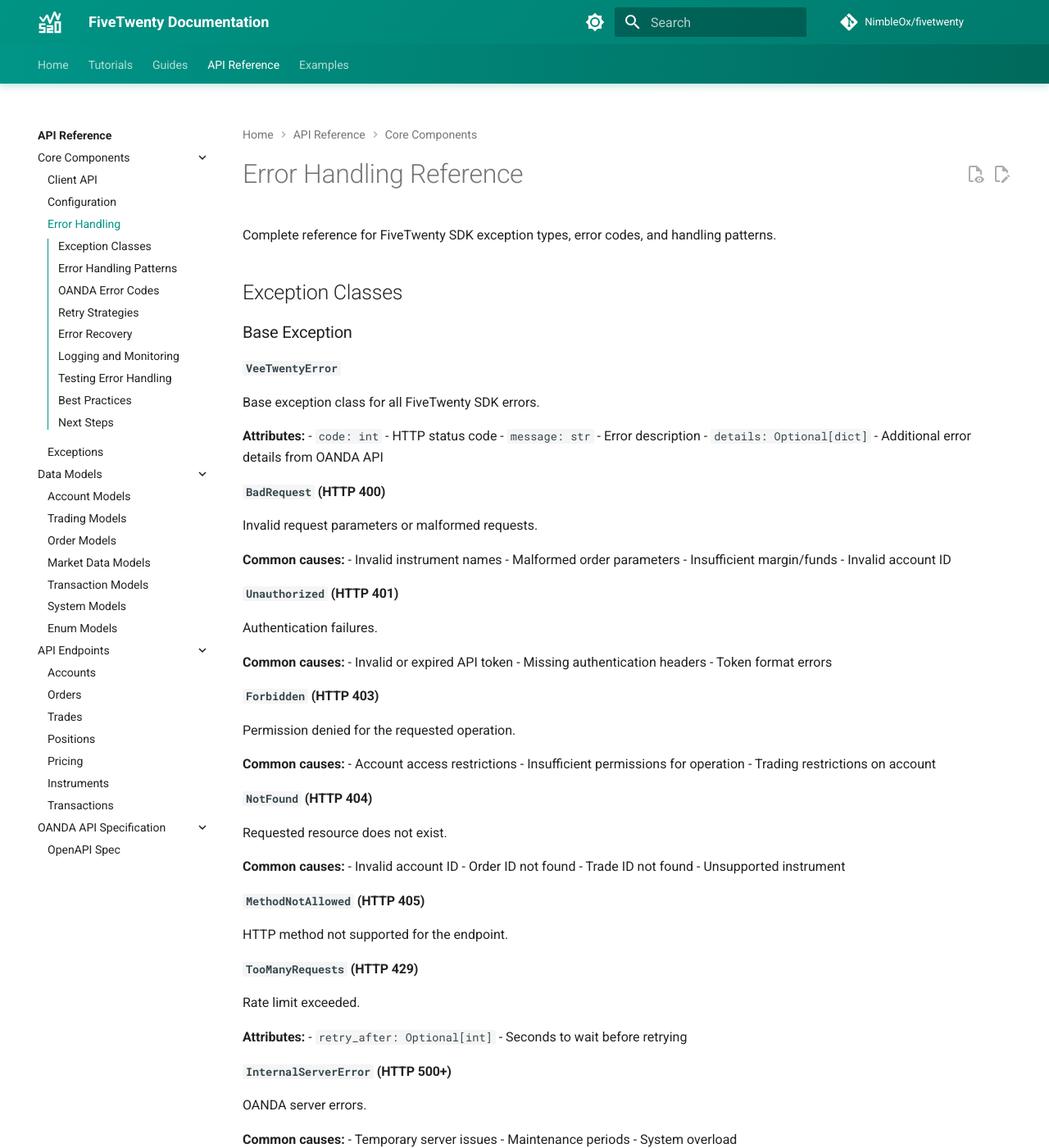
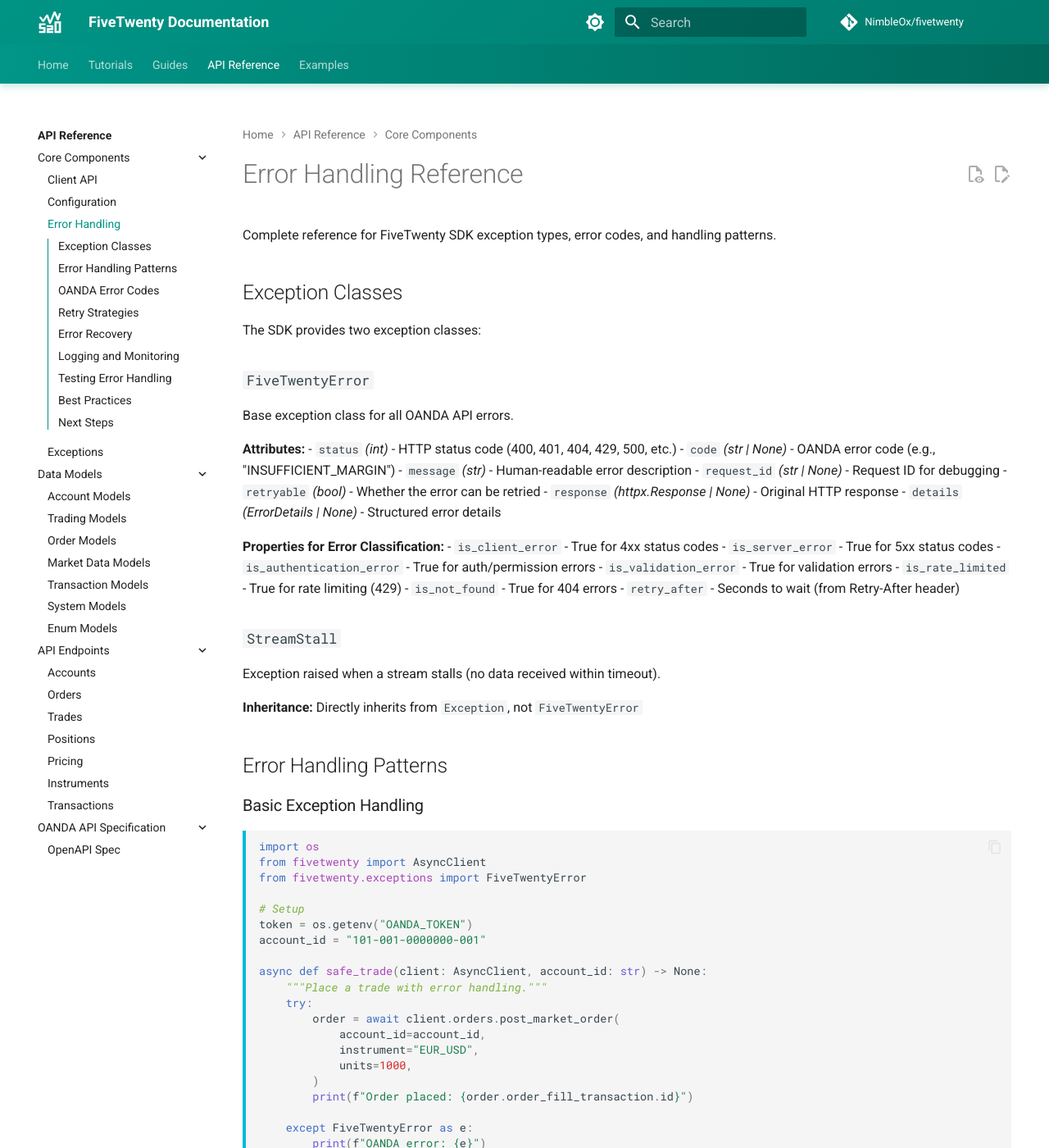
Before and after one commit to NimbleOx/fivetwenty, an MkDocs documentation site: the page built from docs/api-reference/error-handling.md, in a window 1280 px wide and 1400 px high. Shown: the whole window at 82% size. Built offline with MkDocs 1.6.1 and Material for MkDocs 9.7.7, drawn with Linux system fonts in a browser that asks for light colours; comment, search, counter and statistics services are not loaded; some of the changed text lies outside the part shown.

Commit message:
Validate and fix error-handling.md API reference documentation

````diff
--- a/docs/api-reference/error-handling.md
+++ b/docs/api-reference/error-handling.md
@@ -4,80 +4,40 @@
 
 ## Exception Classes
 
-### Base Exception
+The SDK provides two exception classes:
 
-#### `VeeTwentyError`
+### `FiveTwentyError`
 
-Base exception class for all FiveTwenty SDK errors.
+Base exception class for all OANDA API errors.
 
 **Attributes:**
-- `code: int` - HTTP status code
-- `message: str` - Error description
-- `details: Optional[dict]` - Additional error details from OANDA API
+- `status` *(int)* - HTTP status code (400, 401, 404, 429, 500, etc.)
+- `code` *(str | None)* - OANDA error code (e.g., "INSUFFICIENT_MARGIN")
+- `message` *(str)* - Human-readable error description
+- `request_id` *(str | None)* - Request ID for debugging
+- `retryable` *(bool)* - Whether the error can be retried
+- `response` *(httpx.Response | None)* - Original HTTP response
+- `details` *(ErrorDetails | None)* - Structured error details
 
-#### `BadRequest` (HTTP 400)
+**Properties for Error Classification:**
+- `is_client_error` - True for 4xx status codes
+- `is_server_error` - True for 5xx status codes
+- `is_authentication_error` - True for auth/permission errors
+- `is_validation_error` - True for validation errors
+- `is_rate_limited` - True for rate limiting (429)
+- `is_not_found` - True for 404 errors
+- `retry_after` - Seconds to wait (from Retry-After header)
 
-Invalid request parameters or malformed requests.
+### `StreamStall`
 
-**Common causes:**
-- Invalid instrument names
-- Malformed order parameters
-- Insufficient margin/funds
-- Invalid account ID
+Exception raised when a stream stalls (no data received within timeout).
 
-#### `Unauthorized` (HTTP 401)
-
-Authentication failures.
-
-**Common causes:**
-- Invalid or expired API token
-- Missing authentication headers
-- Token format errors
-
-#### `Forbidden` (HTTP 403)
-
-Permission denied for the requested operation.
-
-**Common causes:**
-- Account access restrictions
-- Insufficient permissions for operation
-- Trading restrictions on account
-
-#### `NotFound` (HTTP 404)
-
-Requested resource does not exist.
-
-**Common causes:**
-- Invalid account ID
-- Order ID not found
-- Trade ID not found
-- Unsupported instrument
-
-#### `MethodNotAllowed` (HTTP 405)
-
-HTTP method not supported for the endpoint.
-
-#### `TooManyRequests` (HTTP 429)
-
-Rate limit exceeded.
-
-**Attributes:**
-- `retry_after: Optional[int]` - Seconds to wait before retrying
-
-#### `InternalServerError` (HTTP 500+)
-
-OANDA server errors.
-
-**Common causes:**
-- Temporary server issues
-- Maintenance periods
-- System overload
+**Inheritance:** Directly inherits from `Exception`, not `FiveTwentyError`
 
 ## Error Handling Patterns
 
 ### Basic Exception Handling
 
-<!-- fragment: Demo basic exception handling with union attribute access and type issues -->
 ```python
 import os
 from fivetwenty import AsyncClient
@@ -108,18 +68,17 @@
 
 ### Specific Error Types
 
-Handle different errors differently:
+Handle different errors using property-based checking:
 
-<!-- fragment: Demo error handling with non-existent exception imports -->
 ```python
 import asyncio
 
 from fivetwenty import AsyncClient
-from fivetwenty.exceptions import BadRequest, Forbidden, InternalServerError, NotFound, TooManyRequests, Unauthorized
+from fivetwenty.exceptions import FiveTwentyError
 
 
 async def handle_specific_errors(client: AsyncClient, account_id: str) -> None:
-    """Handle specific error types."""
+    """Handle specific error types using properties."""
     try:
         _ = await client.orders.post_market_order(
             account_id=account_id,
@@ -127,37 +86,40 @@
             units=1000000,  # Large position
         )
 
-    except BadRequest as e:
-        # Invalid request parameters
-        print(f"Invalid request: {e.message}")
-        if "INSUFFICIENT_FUNDS" in str(e):
-            print("Not enough margin available")
+    except FiveTwentyError as e:
+        # Check error type using properties
+        if e.is_authentication_error:
+            # Invalid or expired token
+            print("Authentication failed - check your token")
+            # Note: Implement token refresh logic based on your auth system
+            # Example: await refresh_token() or restart with new token
 
-    except Unauthorized:
-        # Invalid or expired token
-        print("Authentication failed - check your token")
-        # Note: Implement token refresh logic based on your auth system
-        # Example: await refresh_token() or restart with new token
+        elif e.is_validation_error:
+            # Invalid request parameters
+            print(f"Invalid request: {e.message}")
+            validation_errors = e.get_validation_errors()
+            if validation_errors:
+                print(f"Validation errors: {validation_errors}")
 
-    except Forbidden as e:
-        # No permission for this operation
-        print(f"Permission denied: {e.message}")
+        elif e.is_not_found:
+            # Resource not found
+            print(f"Account or instrument not found: {e.message}")
 
-    except NotFound as e:
-        # Resource not found
-        print(f"Account or instrument not found: {e.message}")
+        elif e.is_rate_limited:
+            # Rate limited
+            retry_after = e.retry_after or 60
+            print(f"Rate limited - retry after {retry_after} seconds")
+            await asyncio.sleep(retry_after)
 
-    except TooManyRequests as e:
-        # Rate limited
-        retry_after = e.retry_after or 60
-        print(f"Rate limited - retry after {retry_after} seconds")
-        await asyncio.sleep(retry_after)
+        elif e.is_server_error:
+            # OANDA server error
+            print(f"OANDA server error: {e.message}")
+            # Note: Implement notification logic based on your monitoring system
+            # Example: await send_alert(e) or log to monitoring service
 
-    except InternalServerError as e:
-        # OANDA server error
-        print(f"OANDA server error: {e.message}")
-        # Note: Implement notification logic based on your monitoring system
-        # Example: await send_alert(e) or log to monitoring service
+        else:
+            # Other client errors
+            print(f"API error: {e.code} - {e.message}")
 ```
 
 ## OANDA Error Codes
@@ -166,7 +128,6 @@
 
 ### Common Trading Errors
 
-<!-- fragment: Demo trading error handling with enum attribute access and type issues -->
 ```python
 from fivetwenty import AsyncClient
 from fivetwenty.exceptions import FiveTwentyError, FiveTwentyErrorCode
@@ -207,7 +168,6 @@
 
 ### Error Categories
 
-<!-- fragment: Demo error categorization with elif patterns -->
 ```python
 from fivetwenty.exceptions import FiveTwentyError, FiveTwentyErrorCode
 
@@ -253,7 +213,6 @@
 
 The SDK includes built-in retry logic, but you can add your own:
 
-<!-- fragment: Retry implementation with exception patterns -->
 ```python
 import asyncio
 import random
@@ -261,7 +220,7 @@
 from decimal import Decimal
 from typing import Awaitable, TypeVar
 
-from fivetwenty.exceptions import TooManyRequests, InternalServerError
+from fivetwenty.exceptions import FiveTwentyError
 
 T = TypeVar("T")
 
@@ -277,27 +236,33 @@
         try:
             return await func()
 
-        except TooManyRequests as e:
-            # Use server's retry-after if available
-            delay = getattr(e, 'retry_after', None) or (base_delay * (2 ** attempt))
-            delay = min(delay, max_delay)
+        except FiveTwentyError as e:
+            # Only retry rate limiting and server errors
+            if e.is_rate_limited:
+                # Use server's retry-after if available
+                delay = e.retry_after or (base_delay * (2 ** attempt))
+                delay = min(float(delay), max_delay)
 
-            # Add jitter
-            delay += random.uniform(0, float(delay * Decimal("0.1")))
+                # Add jitter
+                delay += random.uniform(0, float(delay * Decimal("0.1")))
 
-            if attempt == max_retries - 1:
+                if attempt == max_retries - 1:
+                    raise
+
+                print(f"Retry {attempt + 1}/{max_retries} after {delay:.1f}s")
+                await asyncio.sleep(delay)
+
+            elif e.is_server_error:
+                # Retry on server errors
+                if attempt == max_retries - 1:
+                    raise
+
+                delay = base_delay * (2 ** attempt)
+                await asyncio.sleep(delay)
+
+            else:
+                # Don't retry client errors
                 raise
-
-            print(f"Retry {attempt + 1}/{max_retries} after {delay:.1f}s")
-            await asyncio.sleep(delay)
-
-        except InternalServerError:
-            # Retry on server errors and timeouts
-            if attempt == max_retries - 1:
-                raise
-
-            delay = base_delay * (2 ** attempt)
-            await asyncio.sleep(delay)
 
     raise RuntimeError("Max retries exceeded")
 
@@ -401,11 +366,11 @@
 
 Implement automatic recovery for common issues:
 
-<!-- fragment: Demo trading system with non-existent exception imports -->
 ```python
 import asyncio
+from typing import Any
 from fivetwenty import AsyncClient
-from fivetwenty.exceptions import Unauthorized, TooManyRequests, InternalServerError, StreamStall
+from fivetwenty.exceptions import FiveTwentyError, StreamStall
 
 class TradingSystem:
     def __init__(self, client: AsyncClient) -> None:
@@ -420,19 +385,24 @@
             try:
                 return await self._place_order(account_id, instrument, units)
 
-            except Unauthorized:
-                # Token might be expired
-                await self.refresh_authentication()
-                self.reconnect_attempts += 1
+            except FiveTwentyError as e:
+                if e.is_authentication_error:
+                    # Token might be expired
+                    await self.refresh_authentication()
+                    self.reconnect_attempts += 1
 
-            except TooManyRequests as e:
-                # Rate limited - wait and retry
-                await asyncio.sleep(e.retry_after or 60)
+                elif e.is_rate_limited:
+                    # Rate limited - wait and retry
+                    await asyncio.sleep(e.retry_after or 60)
 
-            except InternalServerError:
-                # Server error - exponential backoff
-                await asyncio.sleep(2 ** self.reconnect_attempts)
-                self.reconnect_attempts += 1
+                elif e.is_server_error:
+                    # Server error - exponential backoff
+                    await asyncio.sleep(2 ** self.reconnect_attempts)
+                    self.reconnect_attempts += 1
+
+                else:
+                    # Don't retry other client errors
+                    raise
 
             except StreamStall:
                 # Stream disconnected - reconnect
@@ -463,7 +433,6 @@
 
 Recover state after errors:
 
-<!-- fragment: Demo state recovery with try-except in loop performance patterns -->
 ```python
 import asyncio
 from typing import Any
@@ -512,7 +481,6 @@
 
 ### Structured Error Logging
 
-<!-- fragment: Error logging with non-existent exception imports -->
 ```python
 import json
 import logging
@@ -520,7 +488,7 @@
 from datetime import datetime
 from typing import Any
 
-from fivetwenty.exceptions import FiveTwentyError, FiveTwentyErrorCode, Unauthorized, Forbidden
+from fivetwenty.exceptions import FiveTwentyError, FiveTwentyErrorCode
 
 
 class ErrorLogger:
@@ -550,7 +518,7 @@
             self.logger.warning(json.dumps(error_data))
 
     def _get_severity(self, error: FiveTwentyError) -> str:
-        """Determine error severity."""
+        """Determine error severity using error properties."""
 
         critical_errors = {
             FiveTwentyErrorCode.ACCOUNT_NOT_ACTIVE,
@@ -560,7 +528,7 @@
 
         if error.code in critical_errors:
             return "CRITICAL"
-        elif isinstance(error, (Unauthorized, Forbidden)):
+        elif error.is_authentication_error:
             return "ERROR"
         else:
             return "WARNING"
@@ -620,14 +588,13 @@
 
 ### Unit Tests
 
-<!-- fragment: Demo unit tests with f-string exceptions and magic number patterns -->
 ```python
 from unittest.mock import AsyncMock
 
 import pytest
 
 from fivetwenty import AsyncClient
-from fivetwenty.exceptions import FiveTwentyError, FiveTwentyErrorCode, InternalServerError
+from fivetwenty.exceptions import FiveTwentyError, FiveTwentyErrorCode
 
 
 async def place_order(client: AsyncClient, account_id: str, instrument: str, units: int) -> dict:
@@ -653,6 +620,7 @@
     # Mock client to raise error
     mock_client = AsyncMock()
     mock_client.orders.post_market_order.side_effect = FiveTwentyError(
+        status=400,
         code=FiveTwentyErrorCode.INSUFFICIENT_FUNDS,
         message="Not enough margin",
     )
@@ -670,10 +638,10 @@
 
     mock_client = AsyncMock()
 
-    # Fail twice, then succeed
+    # Fail twice with server error, then succeed
     mock_client.orders.post_market_order.side_effect = [
-        InternalServerError("Server error"),
-        InternalServerError("Server error"),
+        FiveTwentyError(status=500, message="Server error"),
+        FiveTwentyError(status=500, message="Server error"),
         {"order_fill_transaction": {"id": "123"}},
     ]
 
````
